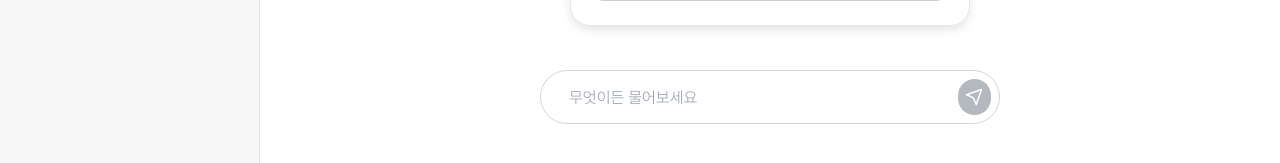
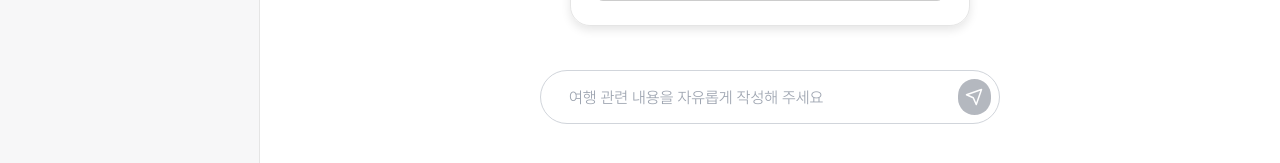
Before and after one commit to Innerpeace-Prompthon/Innerpeace, a React (Vite) app in the folder client/: page / in a window 1280 px wide. Shown: the part 563-726 px from the top of the page. Built offline with nearby package versions, Linux system fonts and the light colour scheme; no server answers.

Commit message:
refactor: change from dev to form

```diff
--- a/client/src/components/Chat/InputArea.tsx
+++ b/client/src/components/Chat/InputArea.tsx
@@ -32,7 +32,7 @@ const TextArea = styled.textarea`
   }
 `;
 
-const InputWrapper = styled.div`
+const InputWrapper = styled.form`
   width: 100%;
   max-width: 768px;
   display: flex;
@@ -95,6 +95,13 @@ export const InputArea: React.FC = () => {
   const { currentChatId, chats, updateChat, addChat, updateMessage } =
     useChatStore();
   const { userPlanInfo, updateUserPlanInfoField } = useUserPlanInfoStore();
+
+  const handleFormSubmit = (e: React.FormEvent<HTMLFormElement>) => {
+    e.preventDefault(); // form의 기본 제출 동작 막기
+    if (!inputLoading && userPlanInfo.userInput.trim()) {
+      handleSubmit();
+    }
+  };
 
   const handleSubmit = async () => {
     if (!userPlanInfo.userInput.trim()) return;
@@ -164,7 +171,7 @@ export const InputArea: React.FC = () => {
         userInput: userPlanInfo.userInput,
         date: `${userPlanInfo.startDate} ~ ${userPlanInfo.endDate}`,
         region: userPlanInfo.region,
-        travelType: userPlanInfo.travelType,
+        travelType: userPlanInfo.travelType.join(","),
         transportation: userPlanInfo.transportation,
       });
 
@@ -190,7 +197,9 @@ export const InputArea: React.FC = () => {
   const handleKeyDown = (e: React.KeyboardEvent<HTMLTextAreaElement>) => {
     if (e.key === "Enter" && !e.shiftKey) {
       e.preventDefault();
-      handleSubmit();
+      if (!inputLoading && userPlanInfo.userInput.trim()) {
+        handleSubmit();
+      }
     }
   };
 
@@ -213,20 +222,20 @@ export const InputArea: React.FC = () => {
 
   return (
     <InputContainer>
-      <InputWrapper>
-        {}
+      <InputWrapper onSubmit={handleFormSubmit}>
         <TextArea
           ref={textAreaRef}
           value={userPlanInfo.userInput}
           onChange={handleInputChange}
+          placeholder="여행 관련 내용을 자유롭게 작성해 주세요"
           onKeyDown={handleKeyDown}
-          placeholder="무엇이든 물어보세요"
           rows={1}
+          disabled={inputLoading}
         />
 
         <ActionButton
           $variant="primary"
-          onClick={handleSubmit}
+          type="submit"
           disabled={!userPlanInfo.userInput.trim() || inputLoading}
         >
           <SendIcon size={18} />
```
